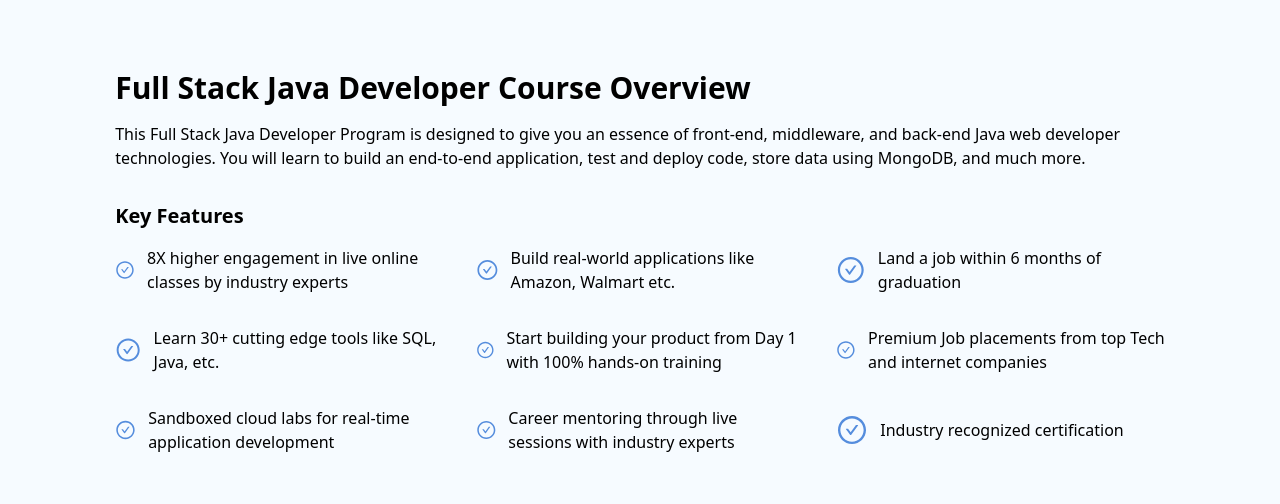
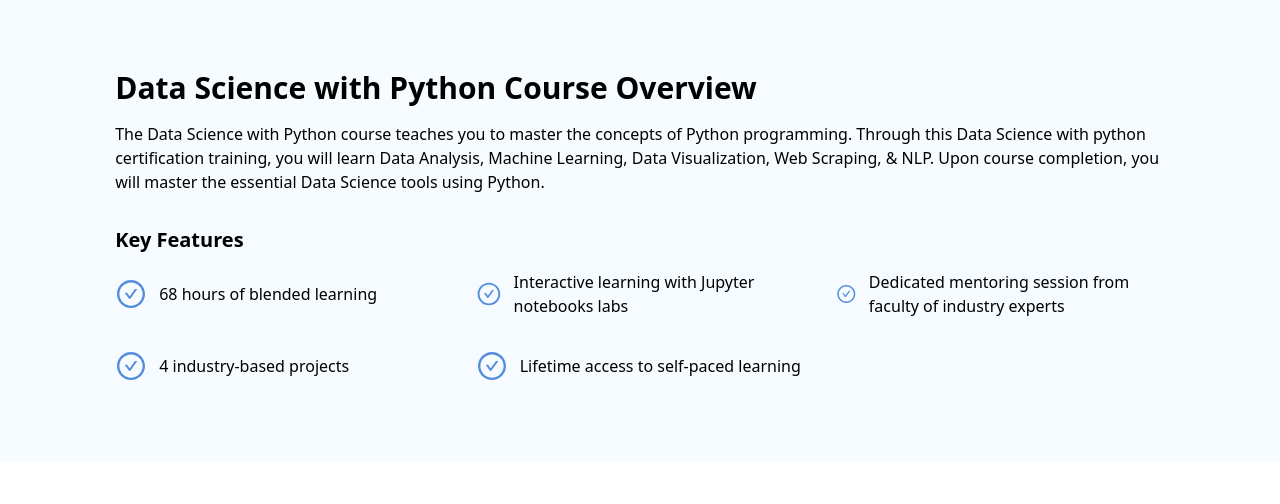
Before and after one commit to AmitThakur045/Courses, a React (Create React App) app: page / in a window 1280 px wide. Shown: the part 586-1090 px from the top of the page. Built offline with nearby package versions, Linux system fonts and the light colour scheme.

Commit message:
Fixed Data Error

```diff
--- a/src/data/keyFeaturesData.js
+++ b/src/data/keyFeaturesData.js
@@ -1,35 +1,22 @@
 export const data = {
-  mainHeading: "Full Stack Java Developer Course Overview",
+  mainHeading: "Data Science with Python Course Overview",
   description:
-    "This Full Stack Java Developer Program is designed to give you an essence of front-end, middleware, and back-end Java web developer technologies. You will learn to build an end-to-end application, test and deploy code, store data using MongoDB, and much more.",
+    "The Data Science with Python course teaches you to master the concepts of Python programming. Through this Data Science with python certification training, you will learn Data Analysis, Machine Learning, Data Visualization, Web Scraping, & NLP. Upon course completion, you will master the essential Data Science tools using Python.",
   features: [
     {
-      value: "8X higher engagement in live online classes by industry experts",
+      value: "68 hours of blended learning",
     },
     {
-      value: "Build real-world applications like Amazon, Walmart etc.",
+      value: "Interactive learning with Jupyter notebooks labs",
     },
     {
-      value: "Land a job within 6 months of graduation",
+      value: "Dedicated mentoring session from faculty of industry experts",
     },
     {
-      value: "Learn 30+ cutting edge tools like SQL, Java, etc.",
+      value: "4 industry-based projects",
     },
     {
-      value:
-        "Start building your product from Day 1 with 100% hands-on training",
-    },
-    {
-      value: "Premium Job placements from top Tech and internet companies",
-    },
-    {
-      value: "Sandboxed cloud labs for real-time application development",
-    },
-    {
-      value: "Career mentoring through live sessions with industry experts",
-    },
-    {
-      value: "Industry recognized certification",
+      value: "Lifetime access to self-paced learning",
     },
   ],
 };
```
